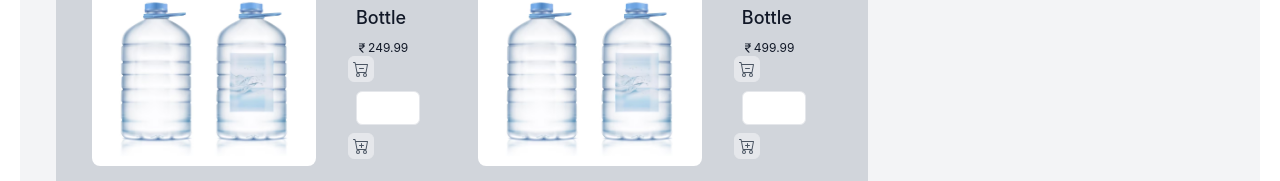
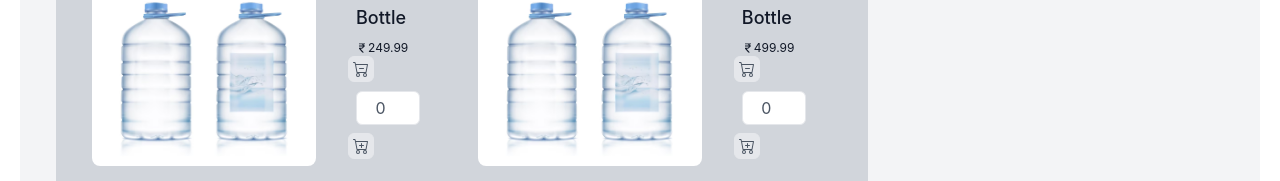
Before and after one commit to jrohit/ECommerceForWaterPurchase, a React (Create React App) app in the folder client/: page / in a window 1280 px wide. Shown: the part 428-609 px from the top of the page. Built offline with nearby package versions, Linux system fonts and the light colour scheme.

Commit message:
Adding remove from cart feature

```diff
--- a/client/src/components/order/order.jsx
+++ b/client/src/components/order/order.jsx
@@ -10,20 +10,19 @@ const Order = () => {
   const dispatch = useDispatch();
   const { packagesList, cart } = useSelector((state) => state.order);
   const [selectedProductsList, setSelectedProductsList] = useState([]);
-  const [quantityMap, setQuantityMap] = useState(
-    packagesList.reduce((accum, value) => {
-      let object = {};
-      object[value.gallonSize] = 0;
-      accum.push(object);
-      return accum;
-    }, [])
-  );
+  const [quantityMap, setQuantityMap] = useState(() => {
+    let object = {};
+    packagesList.forEach((packages) => {
+      object[packages.gallonSize] = 0;
+    });
+    return object;
+  });
 
   useEffect(() => {
     setSelectedProductsList(cart);
   }, [cart]);
 
-  const addToCartHandler = ({ packages }) => {
+  const addToCartHandler = ({ packages, quantityToAdd }) => {
     const clonedSelectedProductsList = JSON.parse(
       JSON.stringify(selectedProductsList)
     );
@@ -31,14 +30,18 @@ const Order = () => {
       (item) => item.gallonSize === packages.gallonSize
     );
 
+    let quantity = 0;
+
     if (preSelectedProduct) {
-      const quantity = preSelectedProduct.quantity + 1;
+      quantity = quantityToAdd
+        ? quantityToAdd
+        : preSelectedProduct.quantity + 1;
       preSelectedProduct.quantity = quantity;
       preSelectedProduct.price = parseFloat(
         (quantity * packages.price).toFixed(2)
       );
     } else {
-      const quantity = 1;
+      quantity = quantityToAdd ?? 1;
       preSelectedProduct = {
         gallonSize: packages.gallonSize,
         quantity,
@@ -48,32 +51,43 @@ const Order = () => {
       clonedSelectedProductsList.push(preSelectedProduct);
     }
 
-    // setSelectedProductsList(clonedSelectedProductsList);
+    setQuantityMap((qm) => {
+      qm[packages.gallonSize] = quantity;
+      return { ...qm };
+    });
 
     dispatch(addToCart(clonedSelectedProductsList));
-    toast.success(`${packages.description} added to cart`);
+    toast.success(`${packages.description} updated in cart`);
   };
 
   const removeFromCartHandler = ({ packages }) => {
     const clonedSelectedProductsList = JSON.parse(
       JSON.stringify(selectedProductsList)
     );
-    let preSelectedProduct = clonedSelectedProductsList[packages.gallonSize];
+    let preSelectedProduct = clonedSelectedProductsList.find(
+      (item) => item.gallonSize === packages.gallonSize
+    );
 
     if (preSelectedProduct && preSelectedProduct.quantity > 1) {
       const quantity = preSelectedProduct.quantity - 1;
-      preSelectedProduct = {
-        ...preSelectedProduct,
-        quantity: quantity,
-        price: parseFloat((quantity * packages.price).toFixed(2)),
-      };
-      clonedSelectedProductsList[packages.gallonSize] = preSelectedProduct;
-      //   setSelectedProductsList(clonedSelectedProductsList);
+      preSelectedProduct.quantity = quantity;
+      preSelectedProduct.price = parseFloat(
+        (quantity * packages.price).toFixed(2)
+      );
+
       dispatch(removeFromCart(clonedSelectedProductsList));
+      setQuantityMap((qm) => {
+        qm[packages.gallonSize] = quantity;
+        return { ...qm };
+      });
+      toast.success(`${quantity} of ${packages.description} updated in cart`);
     } else {
-      delete clonedSelectedProductsList[packages.gallonSize];
-      //   setSelectedProductsList(clonedSelectedProductsList);
       dispatch(deleteFromCart(packages.gallonSize));
+      toast.success(`${packages.description} removed from cart`);
+      setQuantityMap((qm) => {
+        qm[packages.gallonSize] = 0;
+        return { ...qm };
+      });
     }
   };
 
@@ -119,21 +133,18 @@ const Order = () => {
                           <input
                             type="number"
                             min={1}
+                            value={quantityMap[packages.gallonSize]}
                             onChange={(e) => {
                               //onhold
-                              //   const clonedQuantityMap = JSON.parse(
-                              //     JSON.stringify(quantityMap)
-                              //   );
-                              //   debugger;
-                              //   const updateQuantity = clonedQuantityMap.find(
-                              //     (obj) => {
-                              //       return !obj[packages.gallonSize];
-                              //     }
-                              //   );
-                              //   updateQuantity[packages.gallonSize] =
-                              //     e.target.value;
-                              //   console.log(updateQuantity, clonedQuantityMap);
-                              //   setQuantityMap(quantityMap);
+                              const quantity = parseInt(e.target.value);
+                              setQuantityMap((qm) => {
+                                qm[packages.gallonSize] = quantity;
+                                return { ...qm };
+                              });
+                              addToCartHandler({
+                                packages,
+                                quantityToAdd: quantity,
+                              });
                             }}
                             className="w-16 py-1 text-center border rounded-md m-2 focus:outline-none focus:ring focus:border-blue-300"
                           />
```
